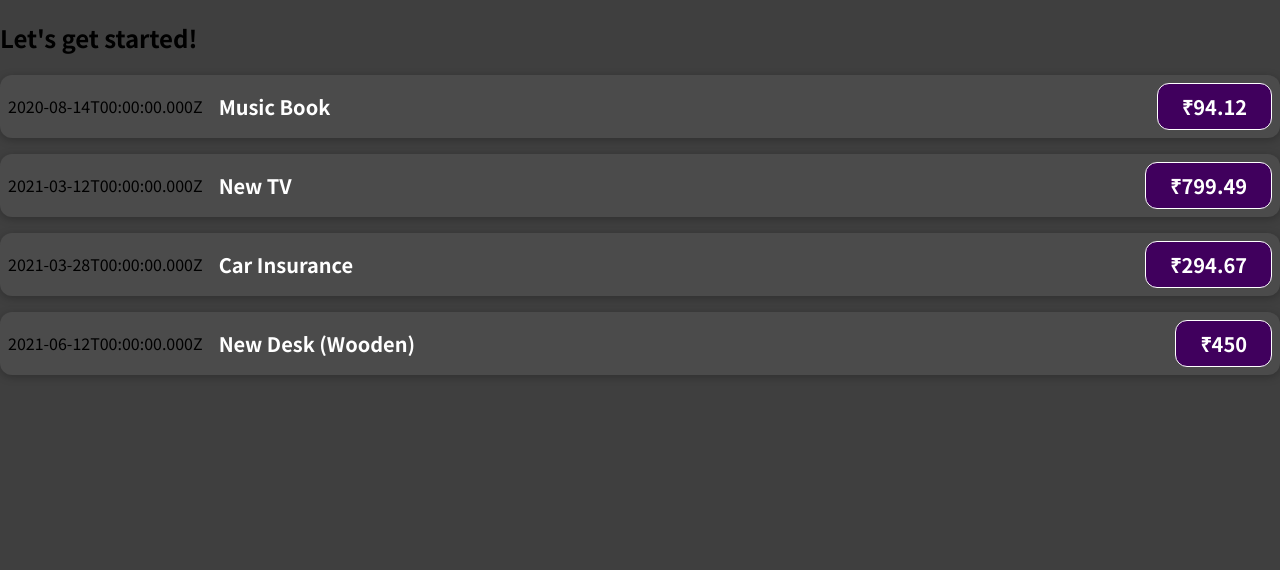
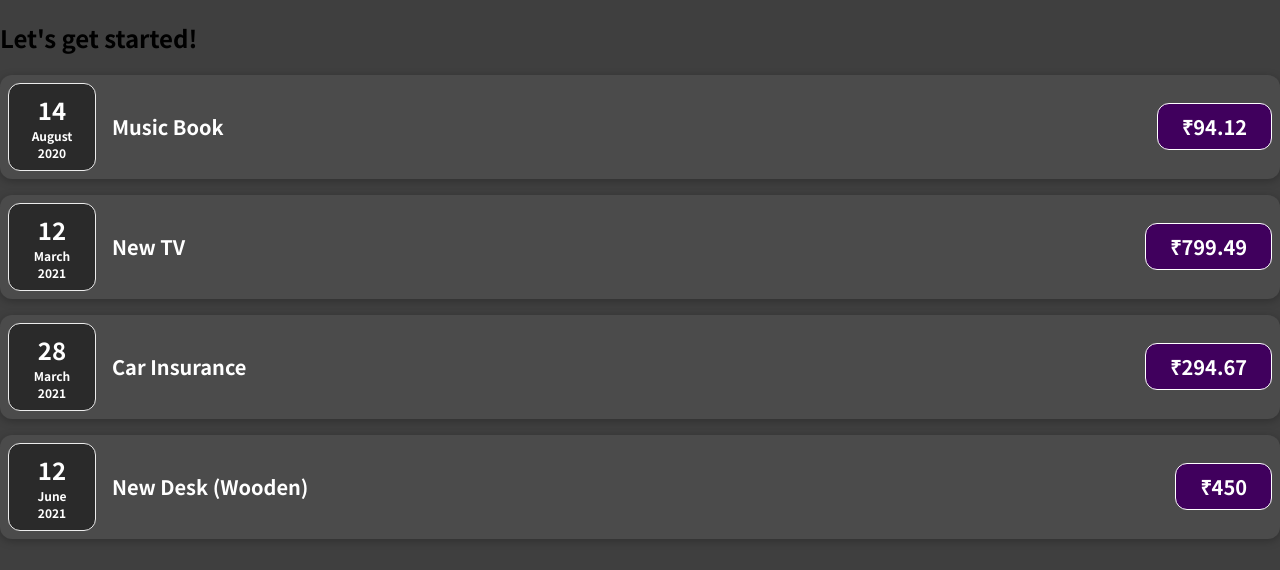
Before and after one commit to SivaSurender/Expense-Tracker-Calculator, a React (Create React App) app: page / in a window 1280 px wide. Shown: the top 570 px of the page. Built offline with nearby package versions, Linux system fonts and the light colour scheme.

Commit message:
+ExpenseDate

```diff
--- /dev/null
+++ b/src/components/ExpenseDate.css
@@ -0,0 +1,26 @@
+.expense-date {
+  display: flex;
+  flex-direction: column;
+  width: 5.5rem;
+  height: 5.5rem;
+  border: 1px solid #ececec;
+  background-color: #2a2a2a;
+  color: white;
+  border-radius: 12px;
+  align-items: center;
+  justify-content: center;
+}
+
+.expense-date__month {
+  font-size: 0.75rem;
+  font-weight: bold;
+}
+
+.expense-date__year {
+  font-size: 0.75rem;
+}
+
+.expense-date__day {
+  font-size: 1.5rem;
+  font-weight: bold;
+}
--- /dev/null
+++ b/src/components/ExpenseDate.jsx
@@ -0,0 +1,22 @@
+import "./ExpenseDate.css";
+const ExpenseDate = function ({ date }) {
+  const day = date.getDate();
+  const month = date.toLocaleString("en-US", { month: "long" });
+  const year = date.getFullYear();
+
+  return (
+    <div className="expense-date">
+      <div className="expense-date__day">
+        <b>{day}</b>
+      </div>
+      <div className="expense-date__month">
+        <b>{month}</b>
+      </div>
+      <div className="expense-date__year">
+        <b>{year}</b>
+      </div>
+    </div>
+  );
+};
+
+export default ExpenseDate;
--- a/src/components/ExpenseItem.jsx
+++ b/src/components/ExpenseItem.jsx
@@ -1,12 +1,13 @@
+import ExpenseDate from "./ExpenseDate";
 import "./ExpenseItem.css";
 const ExpenseItem = function ({ id, title, amount, date }) {
-  console.log(id, title, amount, date);
-
   return (
     <div className="expense-item ">
-      <div>{date.toISOString()}</div>
+      <ExpenseDate date={date} />
       <div className="expense-item__description">
-        <h2>{title}</h2>
+        <h2>
+          <b>{title}</b>
+        </h2>
         <div className="expense-item__price">₹{amount}</div>
       </div>
     </div>
```
